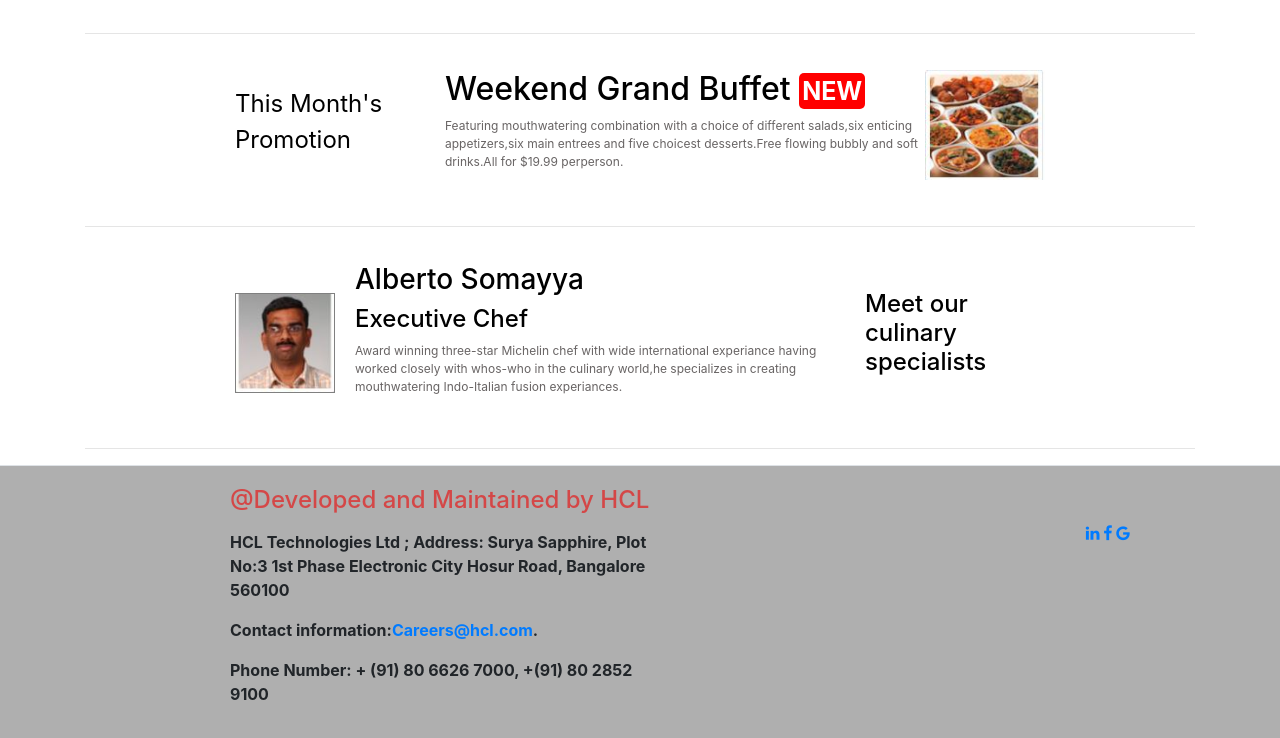
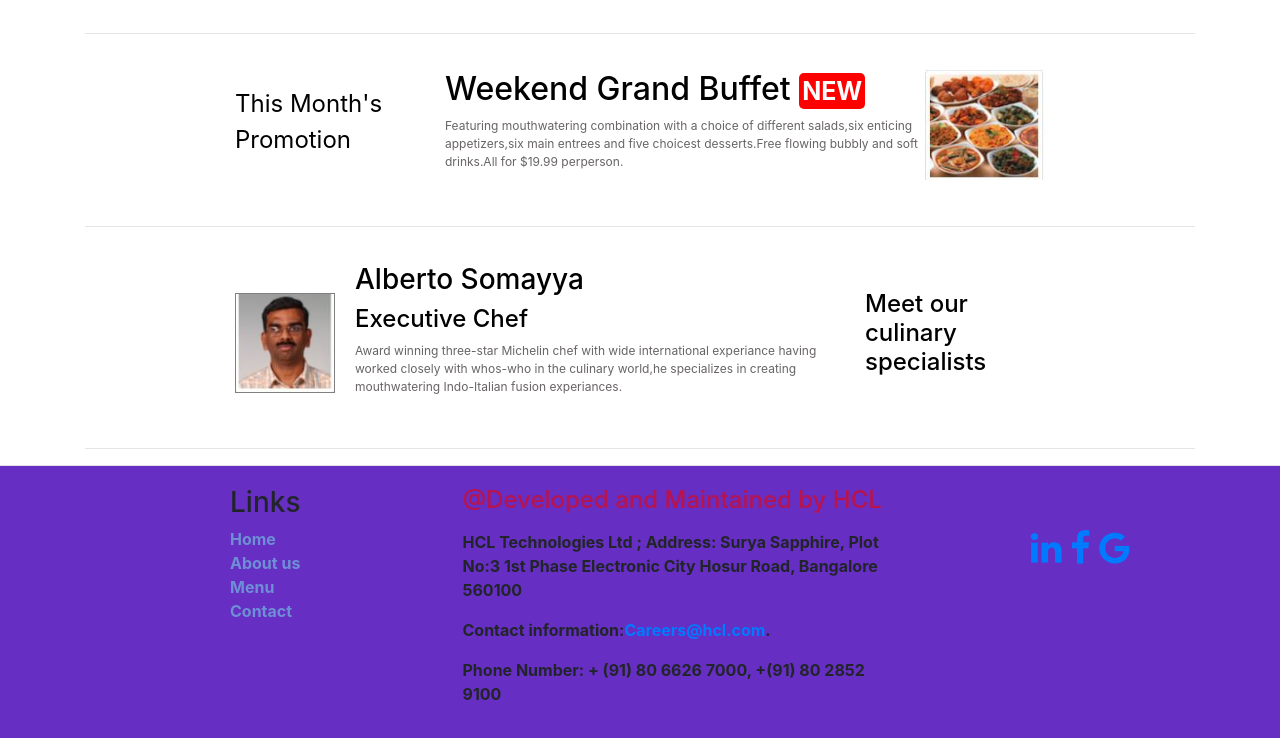
Before and after one commit to Pradeep0126/task0722, a website: page index.html in a window 1280 px wide. Shown: the part 676-1414 px from the top of the page. Drawn offline with nearby package versions, Linux system fonts and the light colour scheme.

Commit message:
footer completed

```diff
--- a/Style.css
+++ b/Style.css
@@ -192,8 +192,7 @@ border: solid #1d1c1c 2px;
 font-weight: bold;
 font-size: 16px;
 padding-left:80px;
-background-color: rgba(88, 87, 87, 0.473);
-
+background-color: rgb(102, 46, 194);
 }
 .item-devlop{
 color: rgba(236, 3, 3, 0.603);
@@ -205,10 +204,7 @@ padding-top: 35px;
 .item-devlop{
 color: rgba(236, 3, 3, 0.603);
 }
-.social-links{
-float: right;
-padding-top: 35px;
-}
+
 .dropdown .dropdown-menu{
 background-color: #007bff!important;
 }
@@ -219,5 +215,12 @@ color: rgb(247, 252, 247);
 .header-special{
 color: rgb(148, 137, 16);
 margin-left: 20px;
-
 }
+.footer-link{
+    display: flex;
+    color: rgba(112, 160, 216, 0.849);
+}
+.social-links{
+    font-size: 36px;
+    color: black;
+}
--- a/index.html
+++ b/index.html
@@ -72,9 +72,8 @@
             </div>
             <div class="col-lg-5 align-self-center">
                 <button type="button" class="btn btn-warning btn-lg tip" data-toggle="modal" data-target="#reservtable">
-                    <i class="fa fa-angle-double-right">Reserve Table</i></button>
+                    Reserve Table</button>
                 <span class="book_table">Click To Book Table</span>
-                <a class="symb" href="https://www.facebook.com/" target="blank"><i class="fa fa-facebook"></i></a>
             </div>
 
     </div>
@@ -239,6 +238,13 @@
 </div>
 <footer class="d-flex footer flex-wrap  align-items-center  border-top">
     <div class="row footer-bottom">
+        <div class="col-lg-3">
+            <h3>Links</h3>
+            <a class="footer-link" href="#">Home</a>
+            <a class="footer-link" href="#">About us</a>
+            <a class="footer-link" href="#">Menu</a>
+            <a class="footer-link" href="#">Contact</a>
+            </div>
         <div class="col-lg-6">
         <h4 class="item-devlop">@Developed and Maintained by HCL</h4>
         <p>
@@ -248,7 +254,7 @@
             <p>Contact information:<a href="Careers@hcl.com">Careers@hcl.com</a>.</p>
         <p>Phone Number: + (91) 80 6626 7000, +(91) 80 2852 9100</p>
         </div>
-        <div class="col-lg-6">
+        <div class="col-lg-3">
         <div class="social-links">
             <a href="https://linkedin.com" target="_blank" alt="linkedin"><i class="fa fa-linkedin"></i></a>
                 <a href="https://facebook.com" target="_blank" alt="facebook"><i class="fa fa-facebook"></i></a>
```
